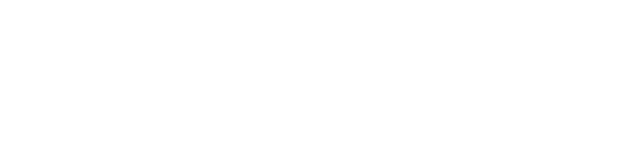
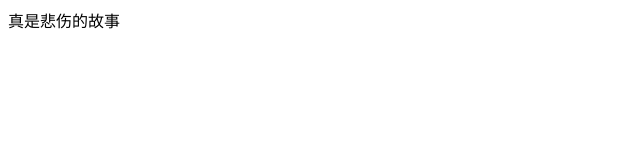
Before and after one commit to zhouyingkai1/article, a plain HTML site: page timeface_article/index.html in a window 1280 px wide. Shown: the whole page, without its empty margins (0-640 px from the left). Drawn offline with Linux system fonts and the light colour scheme.

Commit message:
真是悲伤的故事

```diff
--- a/timeface_article/index.html
+++ b/timeface_article/index.html
@@ -6,6 +6,6 @@
 
 </head>
 <body>
-
+    真是悲伤的故事
 </body>
 </html>
```
